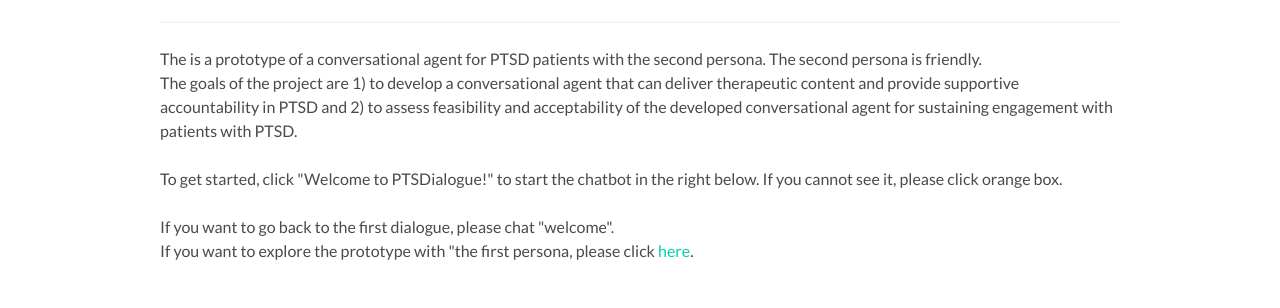
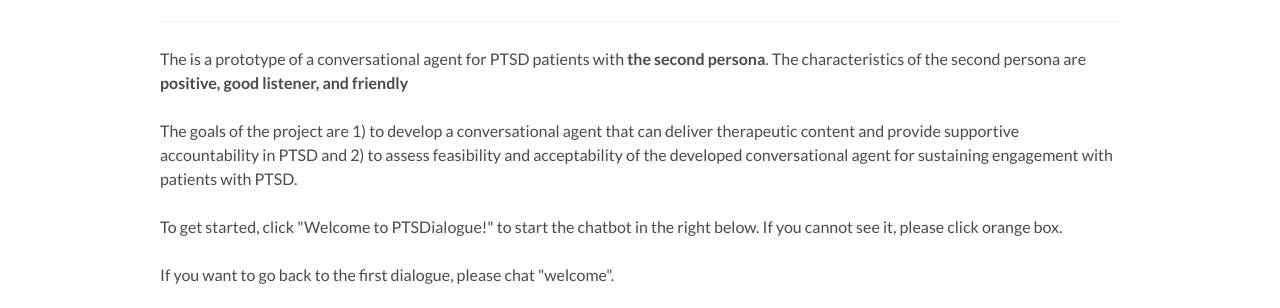
Before and after one commit to HeeJeong-Han/PTSDialogue_persona2, a plain HTML site: page index.html in a window 1280 px wide. Shown: the part 252-560 px from the top of the page. Drawn offline with nearby package versions, Linux system fonts and the light colour scheme.

Commit message:
revise description

```diff
--- a/index.html
+++ b/index.html
@@ -34,9 +34,10 @@
     <div class="container">
       <h1 class="title">Instruction</h1>
       <hr />
-      <p>The is a prototype of a conversational agent for PTSD patients with the second persona. The second persona is friendly. <br> The goals of the project are 1) to develop a conversational agent that can deliver therapeutic content and provide supportive accountability in PTSD and 2) to assess feasibility and acceptability of the developed conversational agent for sustaining engagement with patients with PTSD.</p><br>
+      <p>The is a prototype of a conversational agent for PTSD patients with <b>the second persona</b>. The characteristics of the second persona are <b>positive, good listener, and friendly</b> </p><br>
+      <p>The goals of the project are 1) to develop a conversational agent that can deliver therapeutic content and provide supportive accountability in PTSD and 2) to assess feasibility and acceptability of the developed conversational agent for sustaining engagement with patients with PTSD.</p><br>
       <p>To get started, click "Welcome to PTSDialogue!" to start the chatbot in the right below. If you cannot see it, please click orange box. </p><br>
-      <p>If you want to go back to the first dialogue, please chat "welcome".</p>
+      <p>If you want to go back to the first dialogue, please chat "welcome".</p><br>
 
       <p>If you want to explore the prototype with "the first persona, please click <a href="https://heejeong-han.github.io/PTSDialogue/" target="_blank">here</a>.</p>
     </div>
```
